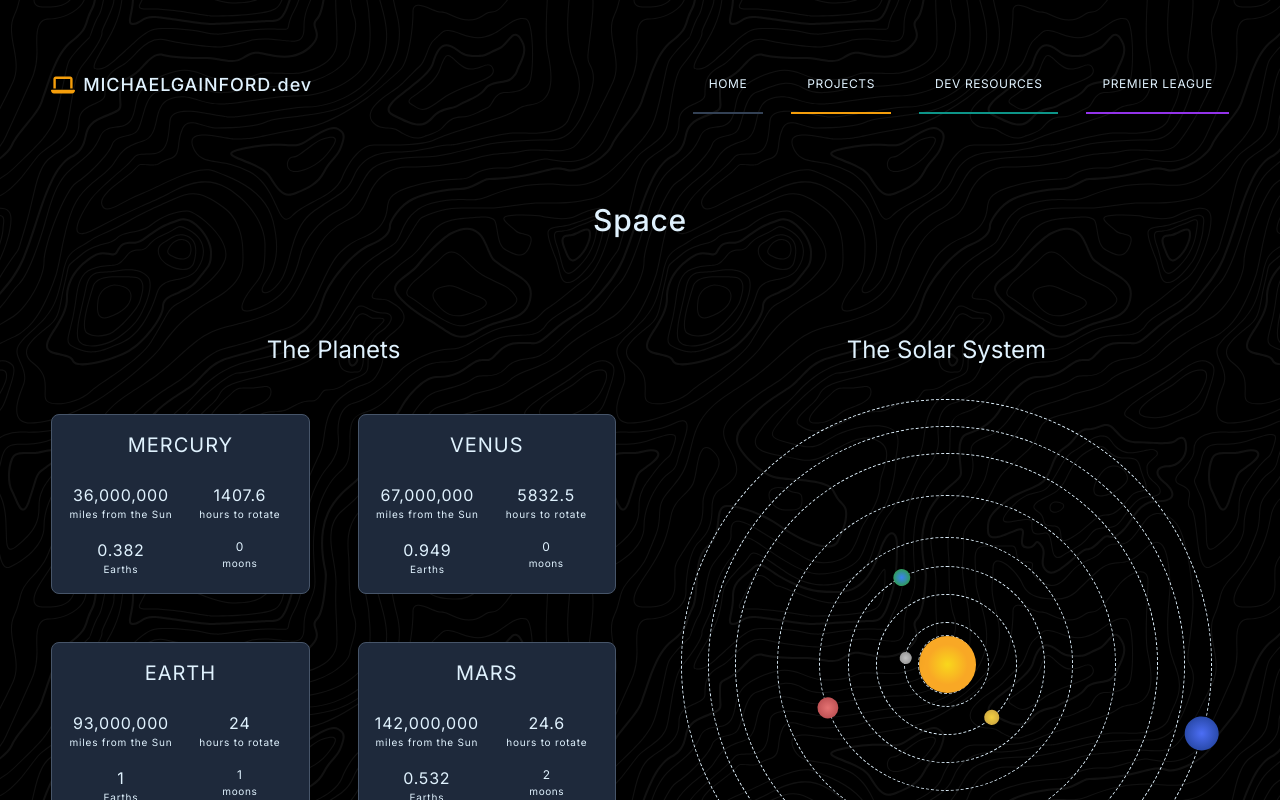
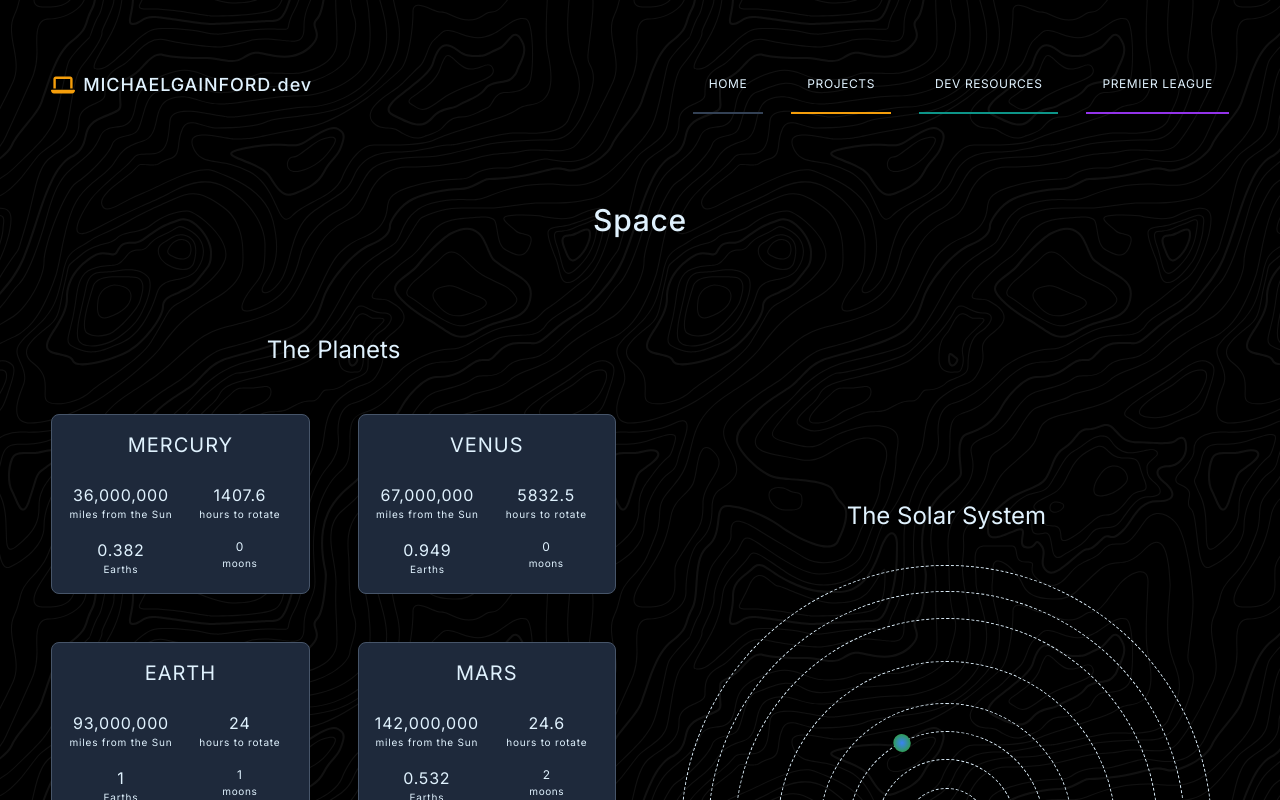
Before and after one commit to michaelgainford/michaelgainford.github.io, a Next.js app: page /projects/space in a window 1280 px wide. Shown: the top 800 px of the page. Built offline with nearby package versions, Linux system fonts and the light colour scheme.

Commit message:
Apply fix for planets issue

```diff
--- a/app/globals.css
+++ b/app/globals.css
@@ -68,7 +68,7 @@ body {
  }
 
  .solar-system {
-  width: clamp(300px, 96vw, 800px);
+  width: clamp(300px, 80vw, 800px);
  }
 
 .solar-system ol {
@@ -89,12 +89,13 @@ body {
   width: var(--d, 2cqi);
   &::after {
     animation: rotate var(--t, 3s) linear infinite;
-    aspect-ratio: 1 / 1;
+    aspect-ratio: 1 / 1!important;
     background: var(--b, hsl(0, 0%, 50%));
-    border-radius: 50%;
+    border-radius: 50%!important;
     box-shadow: 0 0 15px rgba(0, 0, 0, 0.3);
     content: '';
     display: block;
+    max-width: 30px;
     offset-path: content-box;
     width: var(--w, 2cqi);
   }
--- a/app/projects/space/page.jsx
+++ b/app/projects/space/page.jsx
@@ -13,7 +13,7 @@ export default function PAGE_SPACE() {
 			<MainHeader />
 			<main className={`${mainStyles}`}>
 				<H1 text={`Space`} />
-				<div className={`lg:grid lg:grid-cols-2 lg:gap-8 xl:gap-12 2xl:gap-16`}>
+				<div className={`flex flex-col items-center w-full lg:grid lg:grid-cols-2 lg:gap-8 xl:gap-12 2xl:gap-16`}>
 				<div className={`w-full max-lg:mt-16 solar-system lg:col-span-1 lg:w-full lg:order-2`}>
 					<h3 className={`mt-8 mb-4 text-2xl text-center`}>The Solar System</h3>
 					<ol>
```
